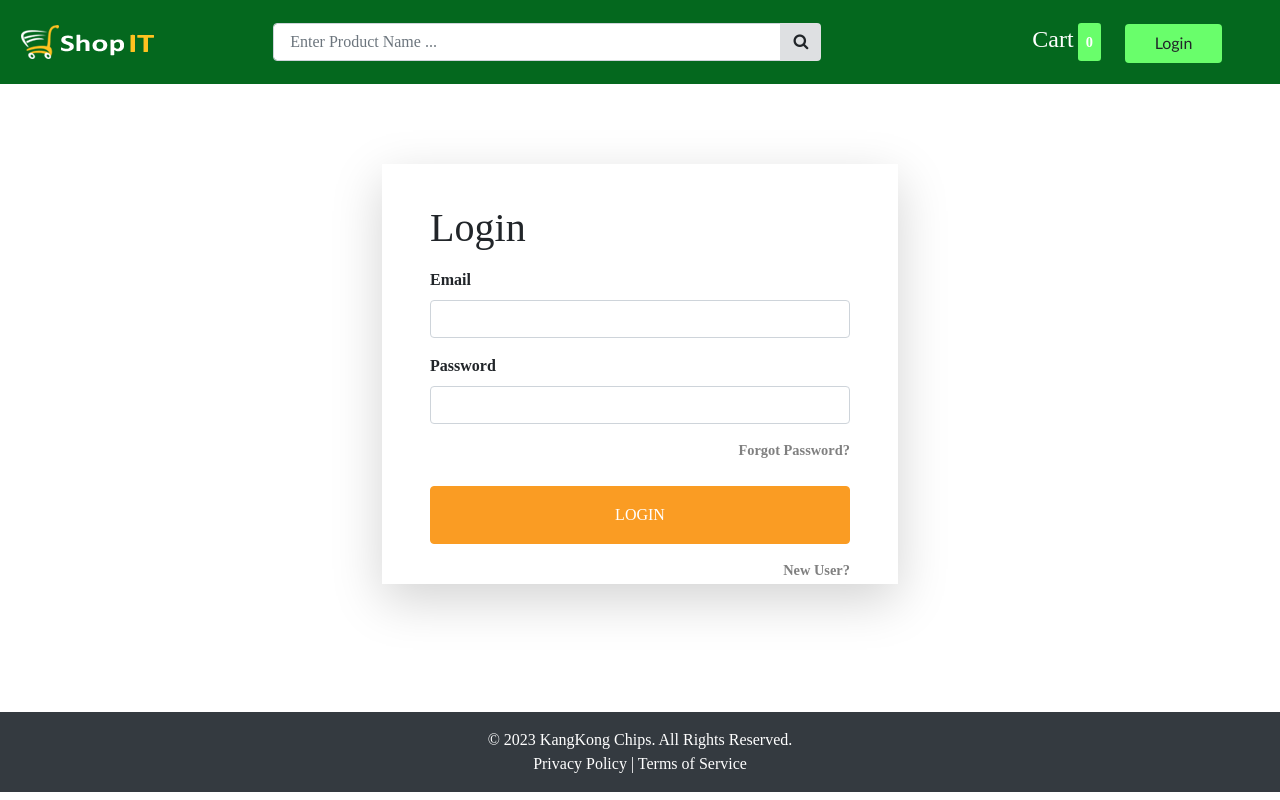
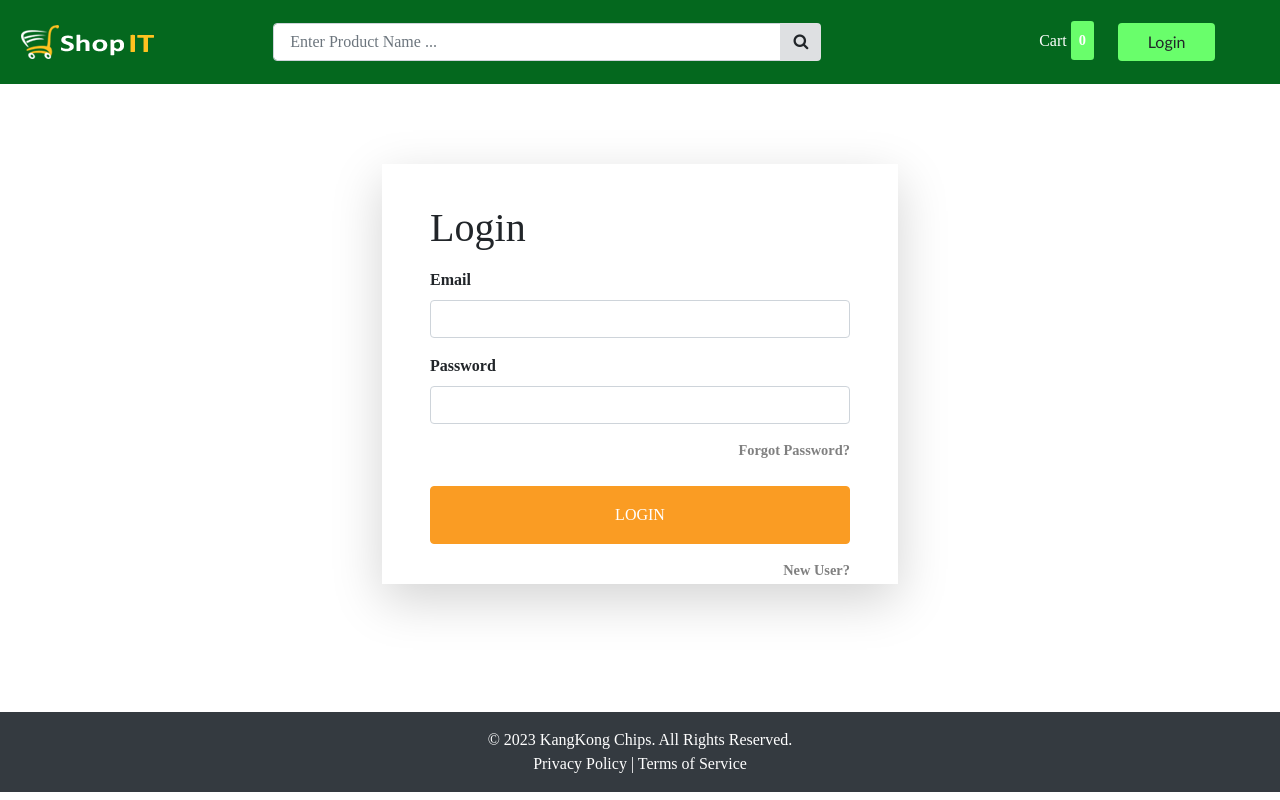
Before and after one commit to neiljohnP/Fproject, a React (Create React App) app in the folder frontend/: page /login in a window 1280 px wide. Built offline with nearby package versions, Linux system fonts and the light colour scheme; a web font is replaced by a local one.

Commit message:
cart button with hover

```diff
--- a/frontend/src/App.css
+++ b/frontend/src/App.css
@@ -11,12 +11,12 @@ body {
 /* Scroll Bar */
 
 ::-webkit-scrollbar-track {
-  background-color: #f5f5f5;
+  background-color: #e1dddd;
 }
 
 ::-webkit-scrollbar {
   width: 8px;
-  background-color: #f5f5f5;
+  background-color: #f8f5f5;
 }
 
 ::-webkit-scrollbar-thumb {
@@ -53,17 +53,24 @@ nav {
 }
 
 #cart {
-  font-size: 1.5rem;
+  display: inline-grid;;
+  font-size: 1rem;
   color: white;
+  /* Add any other styles as needed */
 }
 
 #cart_count {
   background-color: #69fe6b;
-  padding: 0.69rem 0.5rem;
+  padding: .7rem 0.50rem;
   border-radius: 0.2rem;
   color: rgb(255, 255, 255);
   font-weight: bold;
   font-size: 0.9rem;
+  transition: background-color 0.3s ease;
+}
+
+#cart_count:hover {
+  background-color: #4ca844;
 }
 
 /* Home page */
@@ -103,7 +110,7 @@ nav {
 }
 
 .card-img-top {
-  width: 200px;
+  width: 100px;
   height: 150px;
 }
 
@@ -320,7 +327,7 @@ footer {
 
 .wrapper form a {
   font-size: 0.9rem;
-  color: grey;
+  color: rgb(128, 128, 128);
 }
 
 /* Avatar */
```
